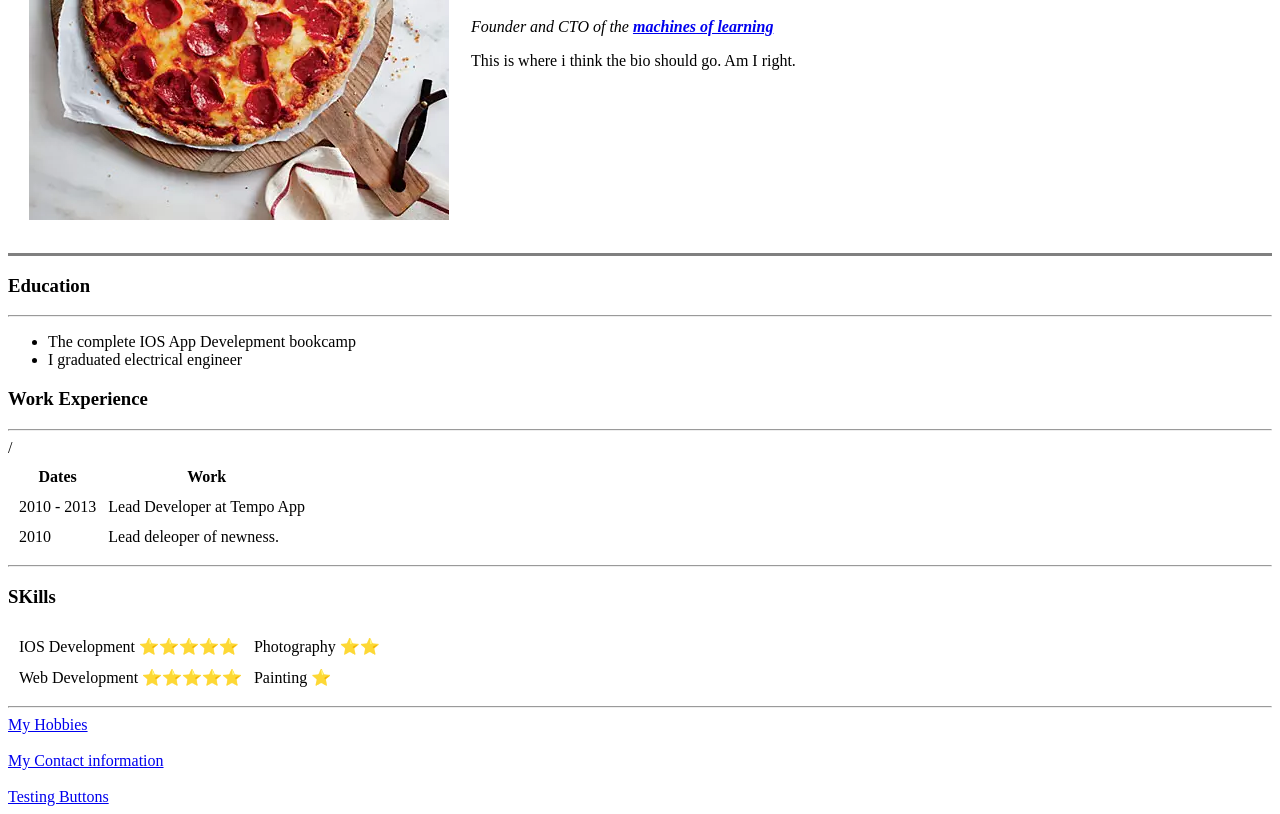
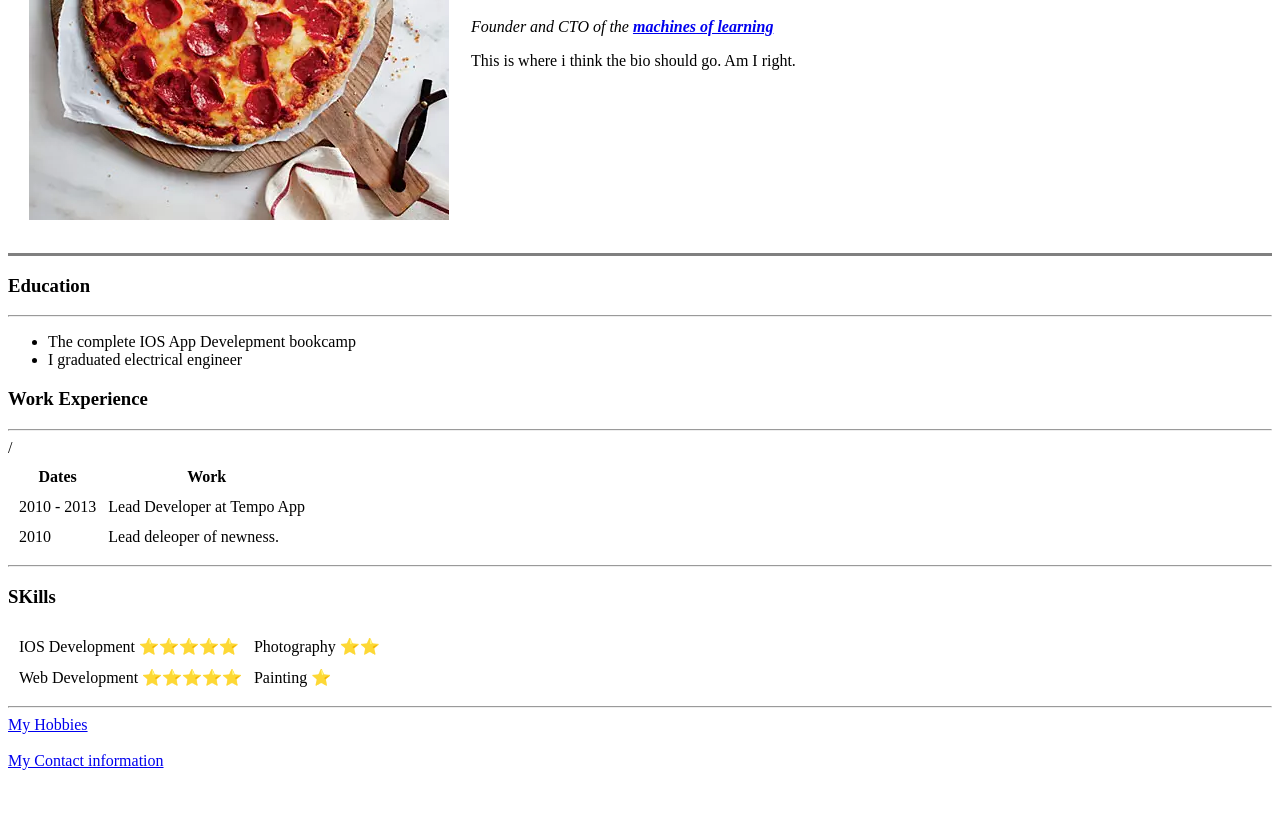
Before and after one commit to airmike21/cv, a plain HTML site: page index.html in a window 1280 px wide. Shown: the part 229-1043 px from the top of the page. After the commit the page ends 1007 px from the top, so only its background shows below. Drawn offline with Linux system fonts and the light colour scheme.

Commit message:
Update index.html
remove testing buttons

```diff
--- a/index.html
+++ b/index.html
@@ -63,8 +63,6 @@
         <br>
         <a href="contact_details.html">My Contact information</a>
         <br>
-    <br>
-        <a href="inputs.html">Testing Buttons</a>
 
 
 </body>
```
